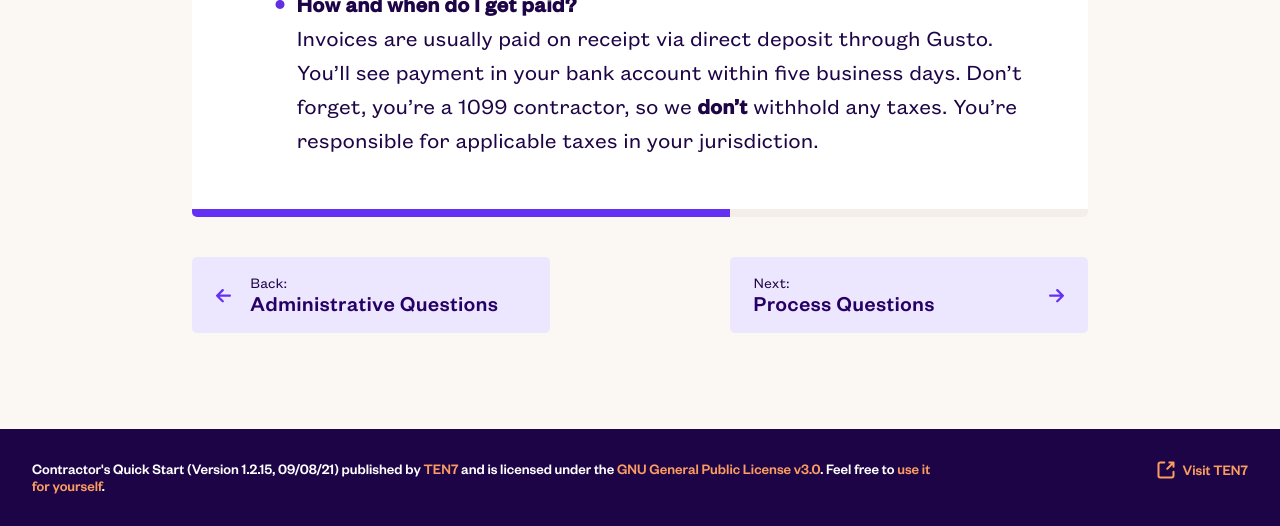
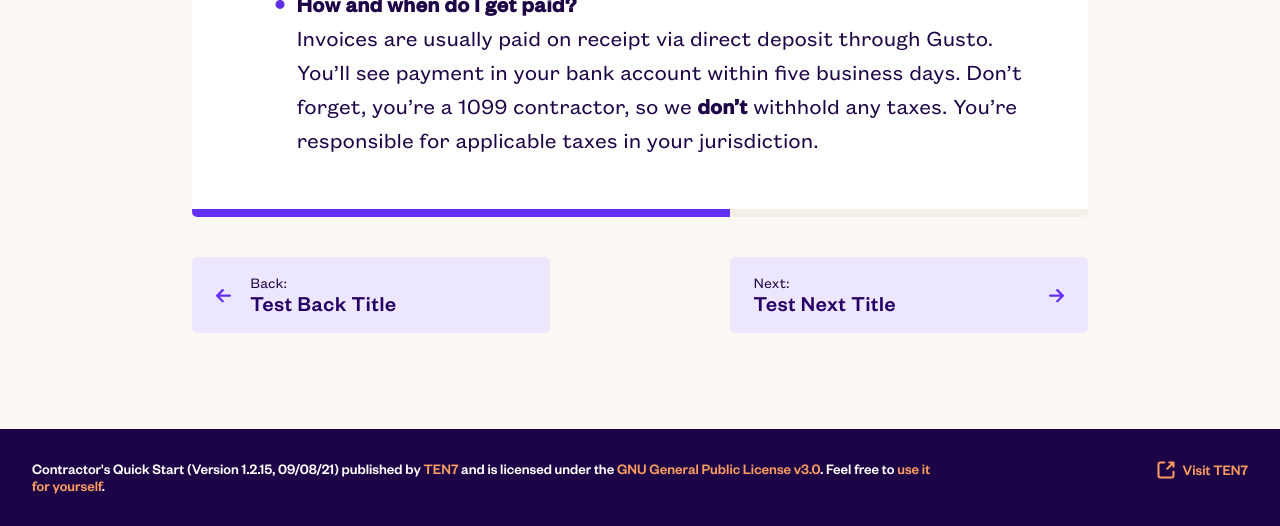
Before and after one commit to ten7/contractor.ten7.com, a Jekyll site: the page built from _pages/02_time.md, in a window 1280 px wide and 900 px high, scrolled down 2108 px, cut to the strip 374-900 px from the top of the window. Built offline with Jekyll 4.4.1, drawn with Linux system fonts in a browser that asks for light colours.

Commit message:
Add nav card title variable feature

```diff
--- a/_layouts/page.html
+++ b/_layouts/page.html
@@ -41,10 +41,12 @@ layout: default
 
 <div class="pager column is-8">
 
-  {% if page.previous.title %}
+  {% if page.back_title %}
+    {% assign prev_title = page.back_title %}
+  {% elsif page.previous.title %}
     {% assign prev_title = page.previous.title -%}
-  {% elsif page.url == site.pages.first.url %}
-    {% assign prev_title = site.pages.first.opener -%}
+  {% elsif page.url != '/' %}
+    {% assign prev_title = "Home" %}
   {% endif %}
 
   {% if prev_title %}
@@ -64,20 +66,23 @@ layout: default
 
   {% if page.url == '/' %}
     {% assign sub_title = "Let's Dive In:" %}
-    {% assign main_title = site.pages.first.title %}
+    {% assign next_title = site.pages.first.title %}
     {% assign next_url = site.pages.first.url %}
+  {% elsif page.next_title %}
+    {% assign sub_title = "Next:" %}
+    {% assign next_title = page.next_title %}
   {% elsif page.next.title %}
     {% assign sub_title = "Next:" %}
-    {% assign main_title = page.next.title %}
+    {% assign next_title = page.next.title %}
     {% assign next_url = page.next.url %}
   {% endif %}
 
-  {% if main_title %}
+  {% if next_title %}
   <div class="pager-next">
-    <a href="{{ next_url }}" class="pager-link pager-link-next" title="{{ main_title }}">
+    <a href="{{ next_url }}" class="pager-link pager-link-next" title="{{ next_title }}">
       <span class="pager-next-content">
         <span class="pager-direction">{{ sub_title}}</span>
-        <span class="pager-title">{{ main_title }}</span>
+        <span class="pager-title">{{ next_title }}</span>
       </span>
       <span class="pager-arrow pager-arrow--right">
         <svg width="15" viewBox="0 0 13 12" fill="none" xmlns="http://www.w3.org/2000/svg"><path d="M1 5.813h11M7.188 1 12 5.813l-4.813 4.812" stroke="#6330F4" stroke-width="2" stroke-linecap="round" stroke-linejoin="round"/></svg>
--- a/_pages/02_time.md
+++ b/_pages/02_time.md
@@ -3,6 +3,8 @@ layout: page
 title:  Time Tracking and Payment Questions
 permalink: /time.html
 opener: Opener Text
+back_title: Test Back Title
+next_title: Test Next Title
 ---
 
 - **Where do I track my time?**
```
Also changed, not shown: _pages/01_admin.md (+1 -0 lines).
